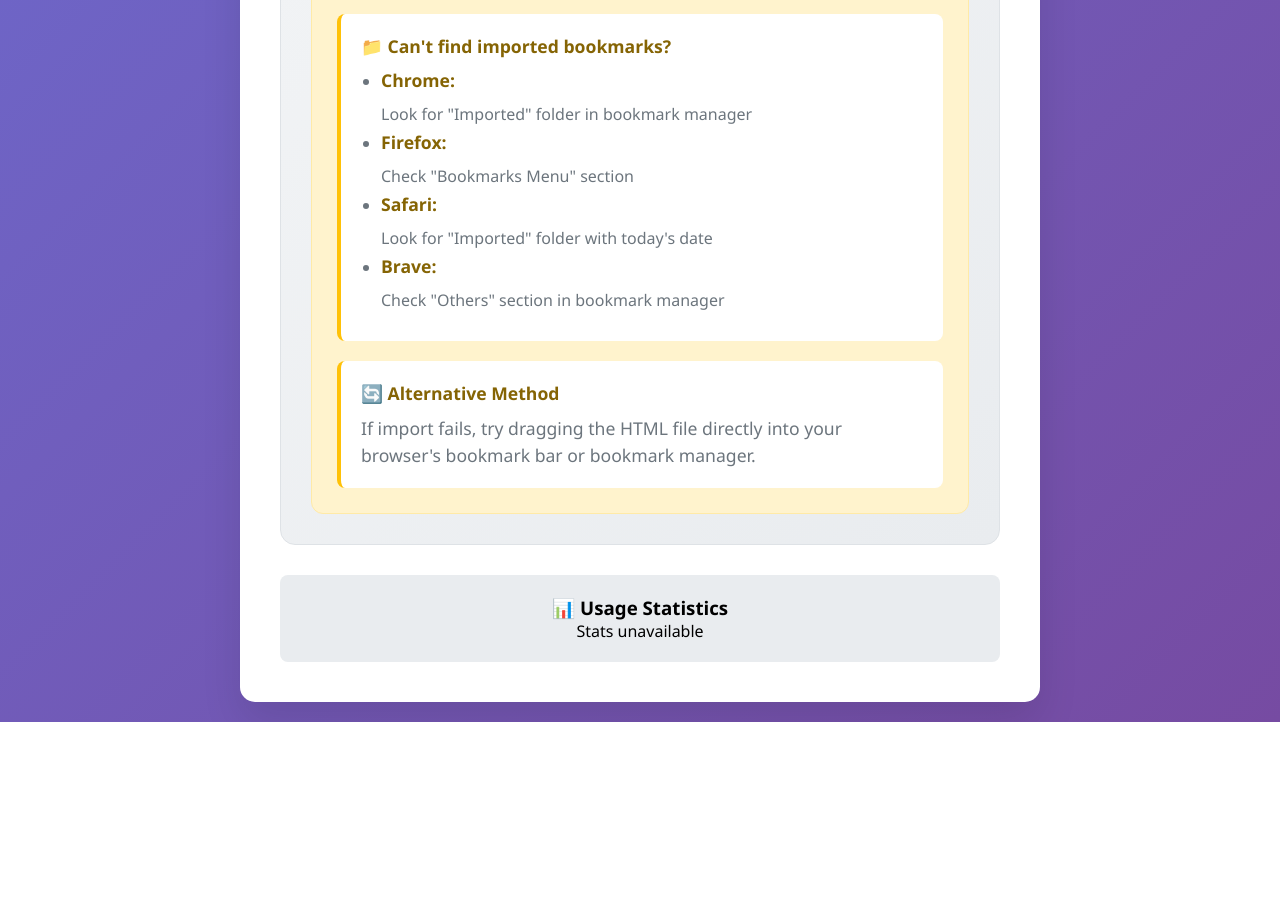
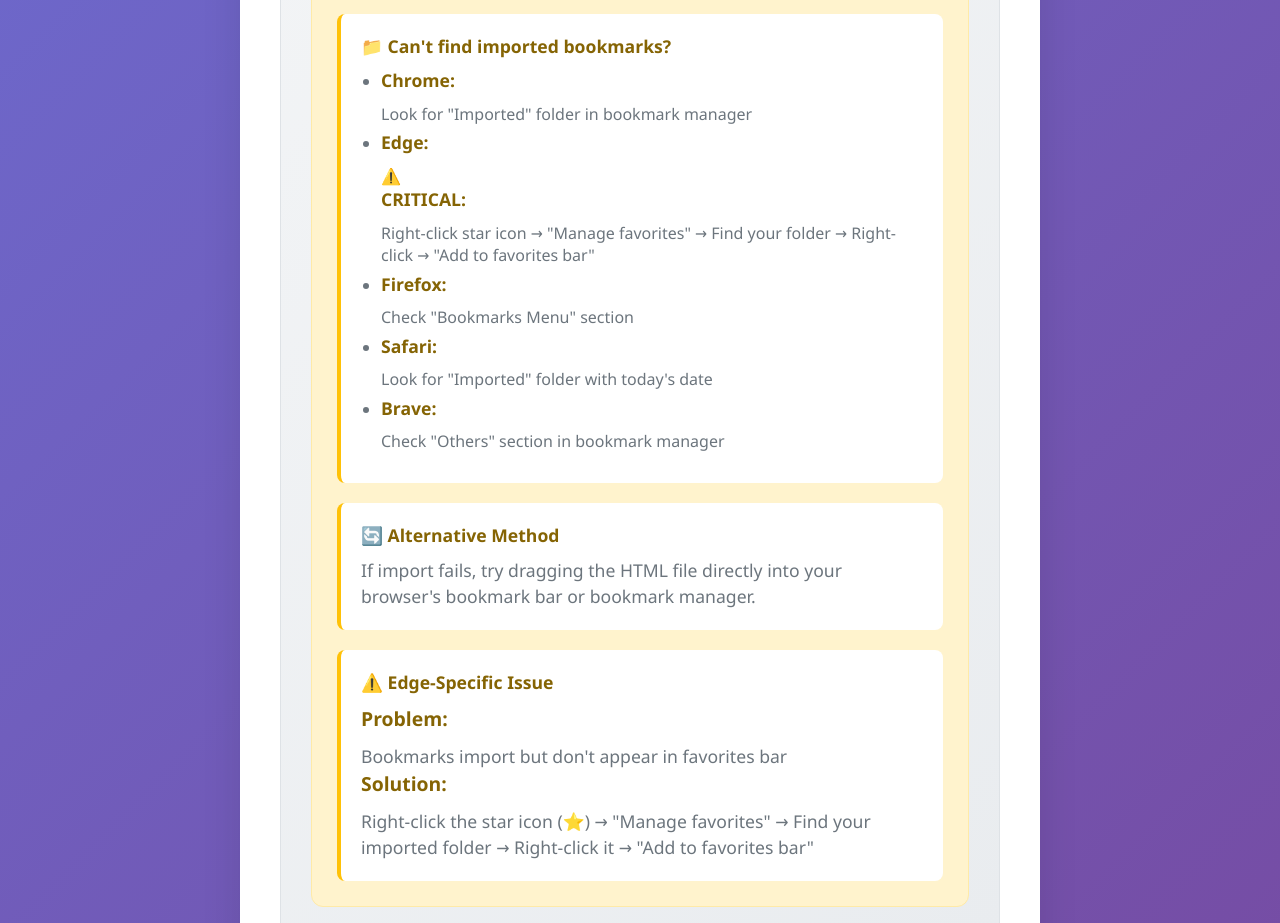
Before and after one commit to harish-govindasamy/bookmark-converter, a plain HTML site: page templates/index.html in a window 1280 px wide. Shown: the part 2020-2943 px from the top of the page. Before the commit the page ends 2742 px from the top, so only its background shows below. Drawn offline with Linux system fonts and the light colour scheme.

Commit message:
Fix Edge bookmark import issue - add step to move bookmarks to favorites bar

```diff
--- a/templates/index.html
+++ b/templates/index.html
@@ -544,6 +544,13 @@
                                     <p>Browse and select your bookmarks.html file, then click "Import"</p>
                                 </div>
                             </div>
+                            <div class="step">
+                                <div class="step-number">6</div>
+                                <div class="step-content">
+                                    <strong>⚠️ IMPORTANT: Move to Favorites Bar</strong>
+                                    <p>Right-click on the star icon (⭐) → "Manage favorites" → Find your imported folder → Right-click it → "Add to favorites bar"</p>
+                                </div>
+                            </div>
                         </div>
                     </div>
 
@@ -694,6 +701,7 @@
                             <strong>📁 Can't find imported bookmarks?</strong>
                             <ul>
                                 <li><strong>Chrome:</strong> Look for "Imported" folder in bookmark manager</li>
+                                <li><strong>Edge:</strong> ⚠️ <strong>CRITICAL:</strong> Right-click star icon → "Manage favorites" → Find your folder → Right-click → "Add to favorites bar"</li>
                                 <li><strong>Firefox:</strong> Check "Bookmarks Menu" section</li>
                                 <li><strong>Safari:</strong> Look for "Imported" folder with today's date</li>
                                 <li><strong>Brave:</strong> Check "Others" section in bookmark manager</li>
@@ -702,6 +710,11 @@
                         <div class="tip">
                             <strong>🔄 Alternative Method</strong>
                             <p>If import fails, try dragging the HTML file directly into your browser's bookmark bar or bookmark manager.</p>
+                        </div>
+                        <div class="tip">
+                            <strong>⚠️ Edge-Specific Issue</strong>
+                            <p><strong>Problem:</strong> Bookmarks import but don't appear in favorites bar<br>
+                            <strong>Solution:</strong> Right-click the star icon (⭐) → "Manage favorites" → Find your imported folder → Right-click it → "Add to favorites bar"</p>
                         </div>
                     </div>
                 </div>
```
